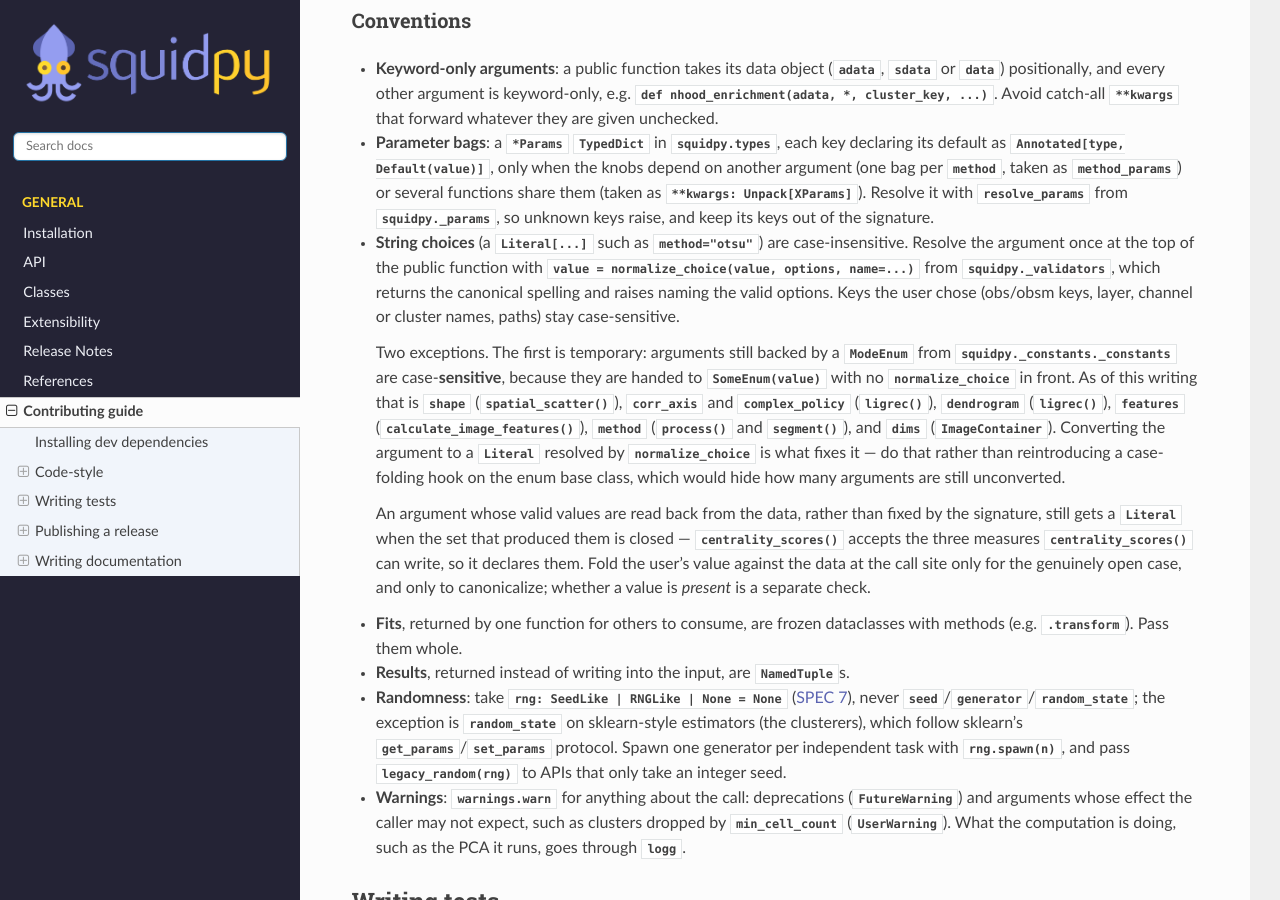
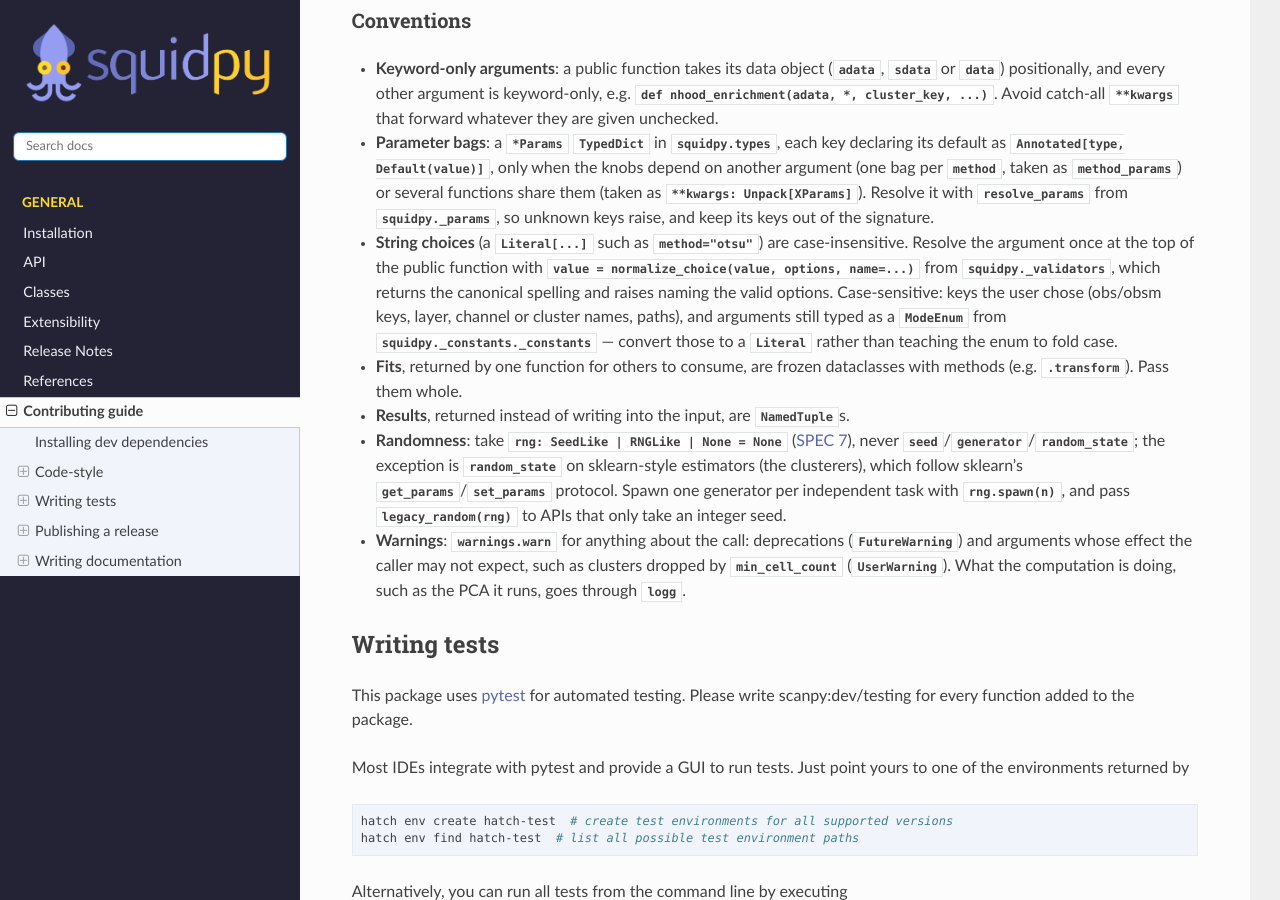
Before and after one commit to scverse/squidpy, a Sphinx documentation site: the page built from docs/contributing.md, in a window 1280 px wide and 900 px high, scrolled down 2517 px. Built offline with Sphinx 7.4.7 and the Read the Docs theme 3.1.0, drawn with Linux system fonts in a browser that asks for light colours; pages that are not in the unit, such as notebooks, are missing from menus; the version number could not be read and is left out; cross-references to code outside the pages are shown as plain code; some of the changed text lies outside the part shown.

Commit message:
Shorten the string-choices convention

```diff
--- a/docs/contributing.md
+++ b/docs/contributing.md
@@ -171,11 +171,7 @@
 
 - **Keyword-only arguments**: a public function takes its data object (`adata`, `sdata` or `data`) positionally, and every other argument is keyword-only, e.g. `def nhood_enrichment(adata, *, cluster_key, ...)`. Avoid catch-all `**kwargs` that forward whatever they are given unchecked.
 - **Parameter bags**: a `*Params` {class}`~typing.TypedDict` in {mod}`squidpy.types`, each key declaring its default as `Annotated[type, Default(value)]`, only when the knobs depend on another argument (one bag per `method`, taken as `method_params`) or several functions share them (taken as `**kwargs: Unpack[XParams]`). Resolve it with `resolve_params` from `squidpy._params`, so unknown keys raise, and keep its keys out of the signature.
-- **String choices** (a `Literal[...]` such as `method="otsu"`) are case-insensitive. Resolve the argument once at the top of the public function with `value = normalize_choice(value, options, name=...)` from `squidpy._validators`, which returns the canonical spelling and raises naming the valid options. Keys the user chose (obs/obsm keys, layer, channel or cluster names, paths) stay case-sensitive.
-
-  Two exceptions. The first is temporary: arguments still backed by a `ModeEnum` from `squidpy._constants._constants` are case-**sensitive**, because they are handed to `SomeEnum(value)` with no `normalize_choice` in front. As of this writing that is `shape` ({func}`~squidpy.pl.spatial_scatter`), `corr_axis` and `complex_policy` ({func}`~squidpy.gr.ligrec`), `dendrogram` ({func}`~squidpy.pl.ligrec`), `features` ({func}`~squidpy.im.calculate_image_features`), `method` ({func}`~squidpy.im.process` and {func}`~squidpy.im.segment`), and `dims` ({class}`~squidpy.im.ImageContainer`). Converting the argument to a `Literal` resolved by `normalize_choice` is what fixes it — do that rather than reintroducing a case-folding hook on the enum base class, which would hide how many arguments are still unconverted.
-
-  An argument whose valid values are read back from the data, rather than fixed by the signature, still gets a `Literal` when the set that produced them is closed — {func}`~squidpy.pl.centrality_scores` accepts the three measures {func}`~squidpy.gr.centrality_scores` can write, so it declares them. Fold the user's value against the data at the call site only for the genuinely open case, and only to canonicalize; whether a value is *present* is a separate check.
+- **String choices** (a `Literal[...]` such as `method="otsu"`) are case-insensitive. Resolve the argument once at the top of the public function with `value = normalize_choice(value, options, name=...)` from `squidpy._validators`, which returns the canonical spelling and raises naming the valid options. Case-sensitive: keys the user chose (obs/obsm keys, layer, channel or cluster names, paths), and arguments still typed as a `ModeEnum` from `squidpy._constants._constants` — convert those to a `Literal` rather than teaching the enum to fold case.
 - **Fits**, returned by one function for others to consume, are frozen dataclasses with methods (e.g. `.transform`). Pass them whole.
 - **Results**, returned instead of writing into the input, are {class}`~typing.NamedTuple`s.
 - **Randomness**: take `rng: SeedLike | RNGLike | None = None` ([SPEC 7](https://scientific-python.org/specs/spec-0007/)), never `seed`/`generator`/`random_state`; the exception is `random_state` on sklearn-style estimators (the clusterers), which follow sklearn's `get_params`/`set_params` protocol. Spawn one generator per independent task with `rng.spawn(n)`, and pass `legacy_random(rng)` to APIs that only take an integer seed.
```
